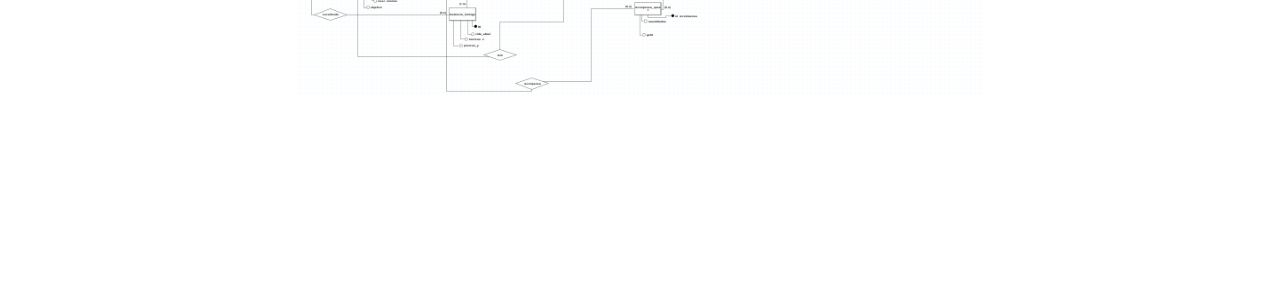
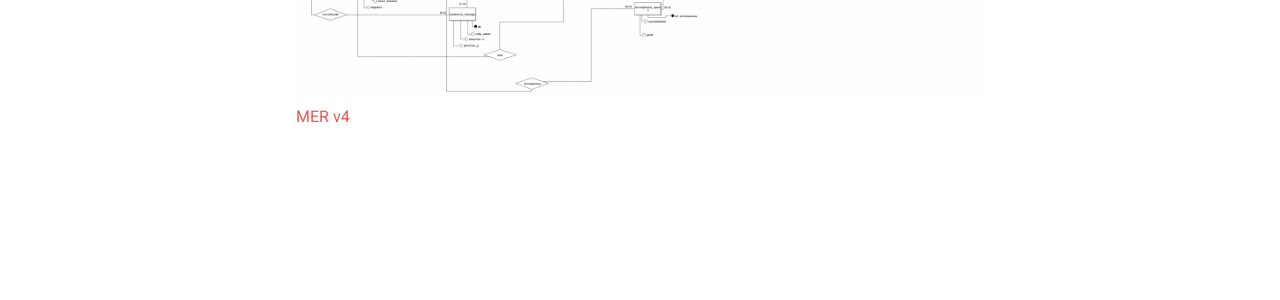
Before and after one commit to SBD1/2025.01-Albion, an MkDocs documentation site: the page built from docs/estrega_2/MER.md, in a window 1280 px wide. Shown: the part 462-762 px from the top of the page. Built offline with MkDocs 1.6.1 and Material for MkDocs 9.7.7, drawn with Linux system fonts in a browser that asks for light colours; comment, search, counter and statistics services are not loaded.

Commit message:
Update MER.md

```diff
--- a/docs/estrega_2/MER.md
+++ b/docs/estrega_2/MER.md
@@ -1 +1,2 @@
-![MER v1](../assets/merV4.png)
+![MER v4](../assets/merV4.png)
+[MER v4](../assets/merV4.pdf)
```
